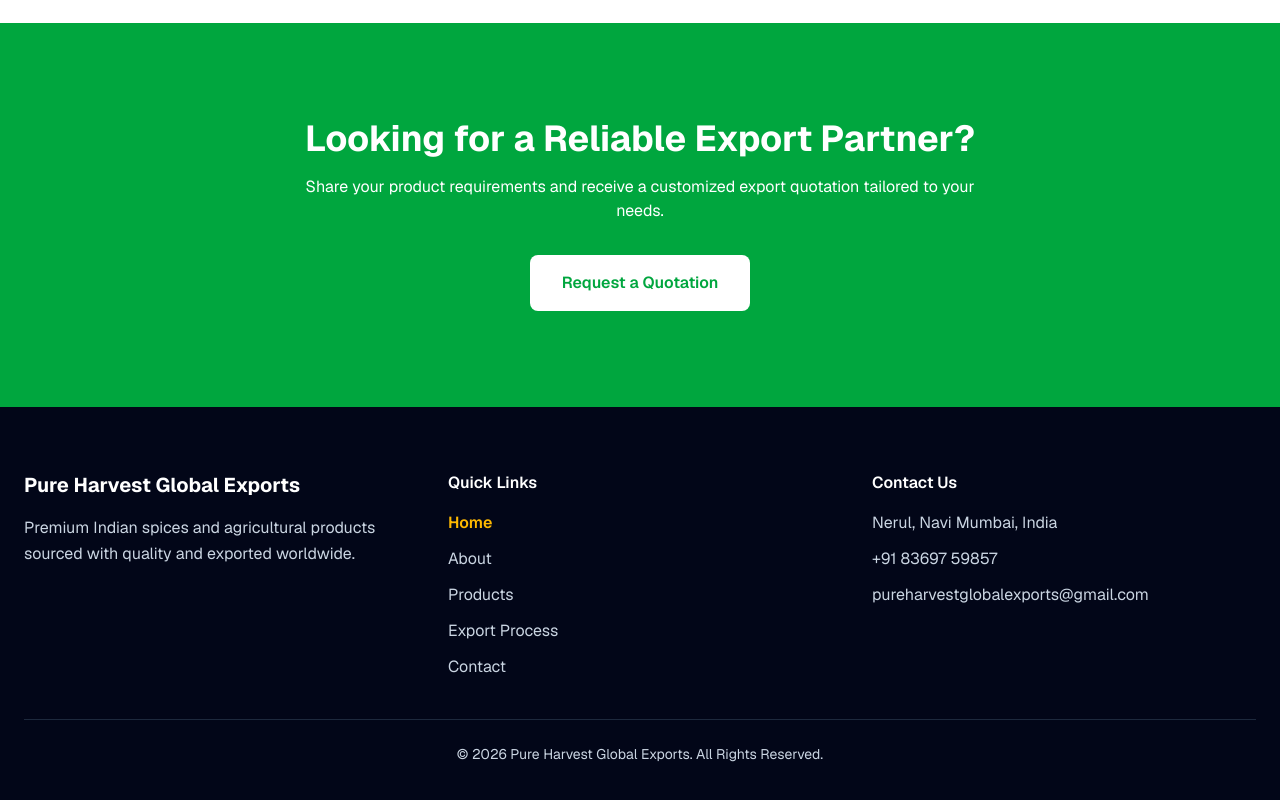
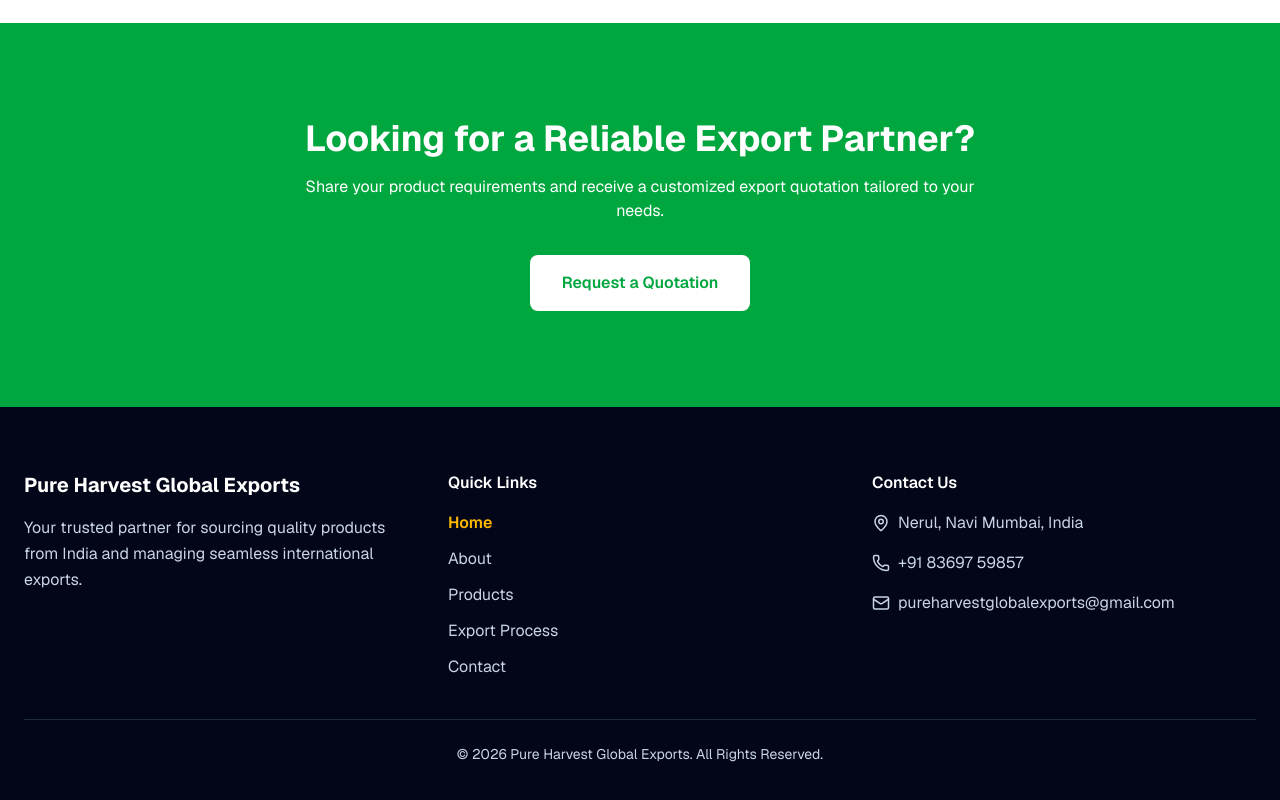
Before and after one commit to SaritaGp100/PureHarvest-Global-Export, a Next.js app: page / in a window 1280 px wide. Shown: the part 3107-3907 px from the top of the page. Built offline with nearby package versions, Linux system fonts and the light colour scheme.

Commit message:
Update footer content

```diff
--- a/components/layout/Footer.tsx
+++ b/components/layout/Footer.tsx
@@ -2,6 +2,7 @@
 
 import Link from "next/link";
 import { usePathname } from "next/navigation";
+import { Mail, Phone, MapPin } from "lucide-react";
 
 export default function Footer() {
   const pathname = usePathname();
@@ -27,8 +28,8 @@ export default function Footer() {
             </h3>
 
             <p className="leading-relaxed">
-              Premium Indian spices and agricultural products
-              sourced with quality and exported worldwide.
+                Your trusted partner for sourcing quality products
+                from India and managing seamless international exports.
             </p>
           </div>
 
@@ -65,18 +66,31 @@ export default function Footer() {
               Contact Us
             </h3>
 
-            <div className="space-y-3">
-              <p>Nerul, Navi Mumbai, India</p>
+           <div className="space-y-4">
+            <p className="flex items-center gap-2">
+                <MapPin size={18} />
+                Nerul, Navi Mumbai, India
+            </p>
 
-              <p>
-                <a href="tel:+918369759857" className="hover:text-white">
-                  +91 83697 59857
+            <p>
+                <a
+                href="tel:+918369759857"
+                className="hover:text-white flex items-center gap-2"
+                >
+                <Phone size={18} />
+                +91 83697 59857
                 </a>
-              </p>
+            </p>
 
-              <p>
+            <p>
+                <a
+                href="mailto:pureharvestglobalexports@gmail.com"
+                className="hover:text-white flex items-center gap-2"
+                >
+                <Mail size={18} />
                 pureharvestglobalexports@gmail.com
-              </p>
+                </a>
+            </p>
             </div>
           </div>
 
```
